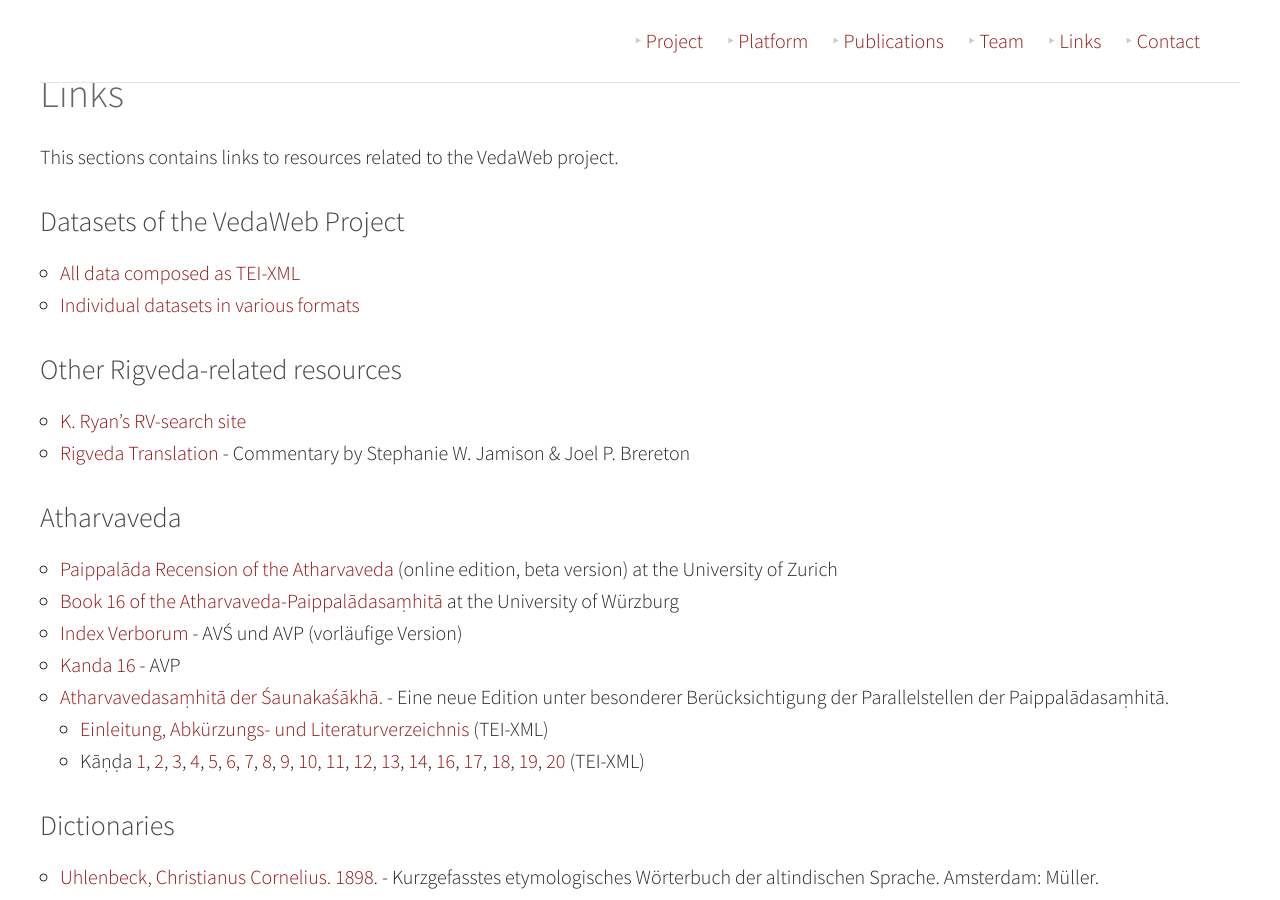
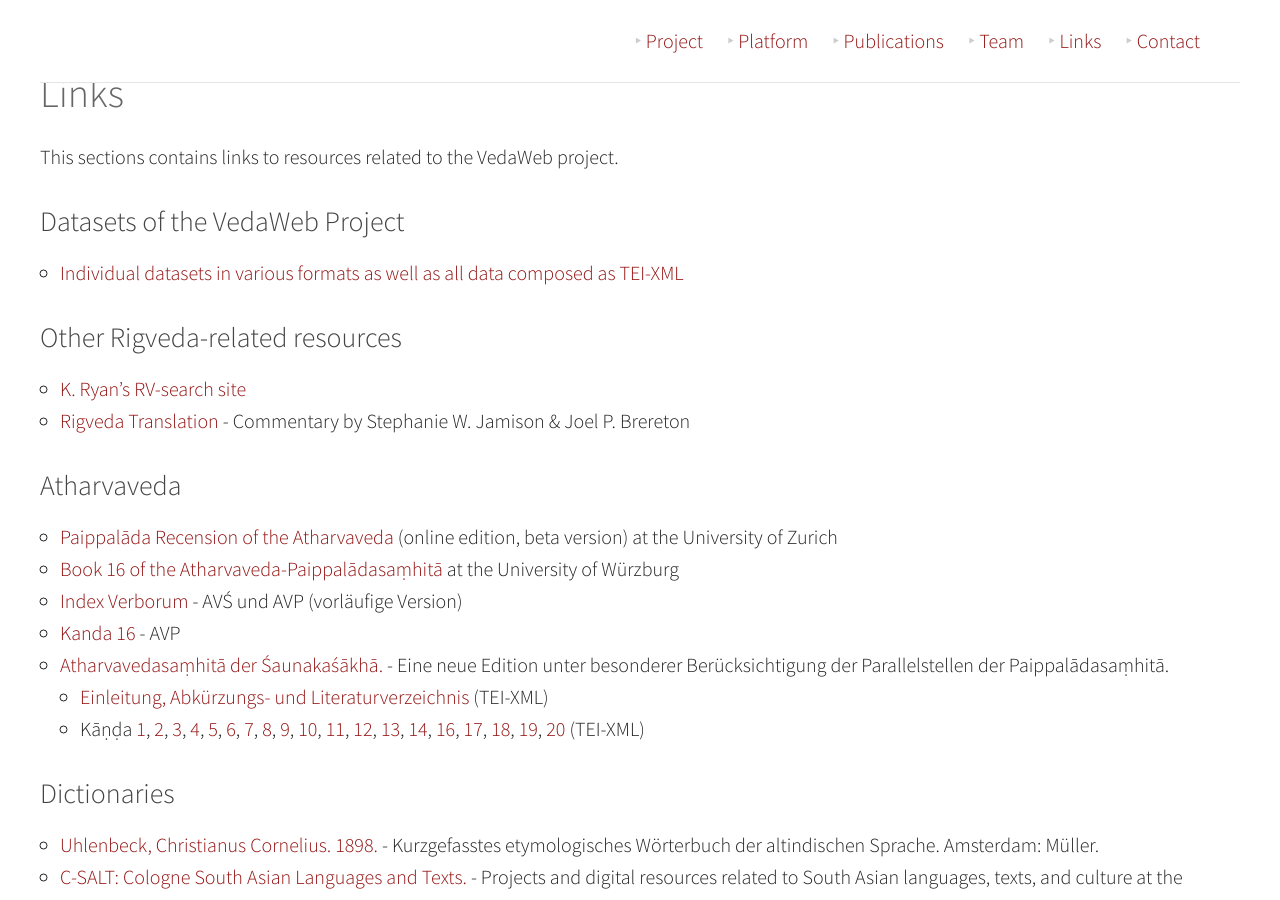
Before and after one commit to VedaWebProject/vedaweb-project-page, a Jekyll site: the page built from index.md, in a window 1280 px wide and 900 px high, scrolled down 4978 px. Built offline with Jekyll 4.4.1, drawn with Linux system fonts in a browser that asks for light colours.

Commit message:
Update data repo link

```diff
--- a/index.md
+++ b/index.md
@@ -141,8 +141,7 @@
 
 ## Datasets of the VedaWeb Project
 
-- [All data composed as TEI-XML](https://github.com/cceh/c-salt_vedaweb_tei)
-- [Individual datasets in various formats](https://github.com/cceh/c-salt_vedaweb_sources)
+- [Individual datasets in various formats as well as all data composed as TEI-XML](https://github.com/VedaWebProject/vedaweb-data)
 
 
 ## Other Rigveda-related resources
```
